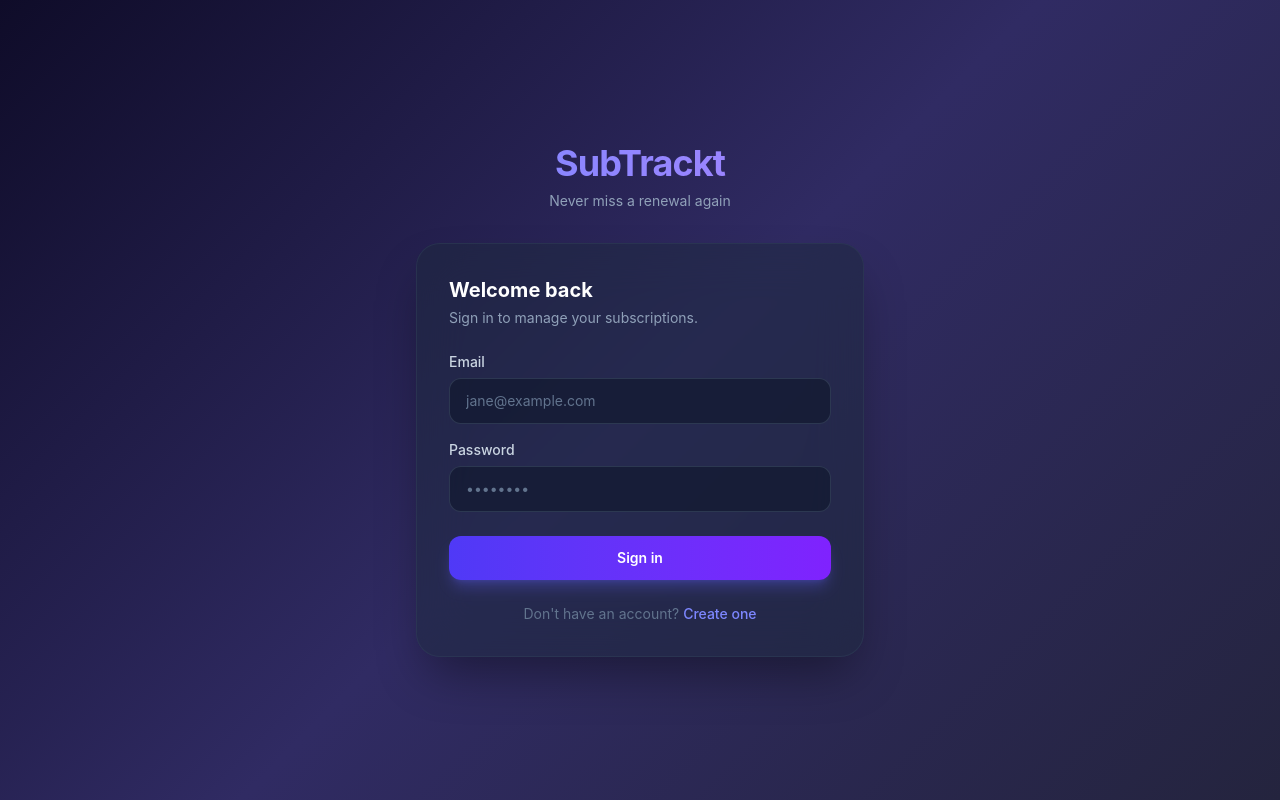
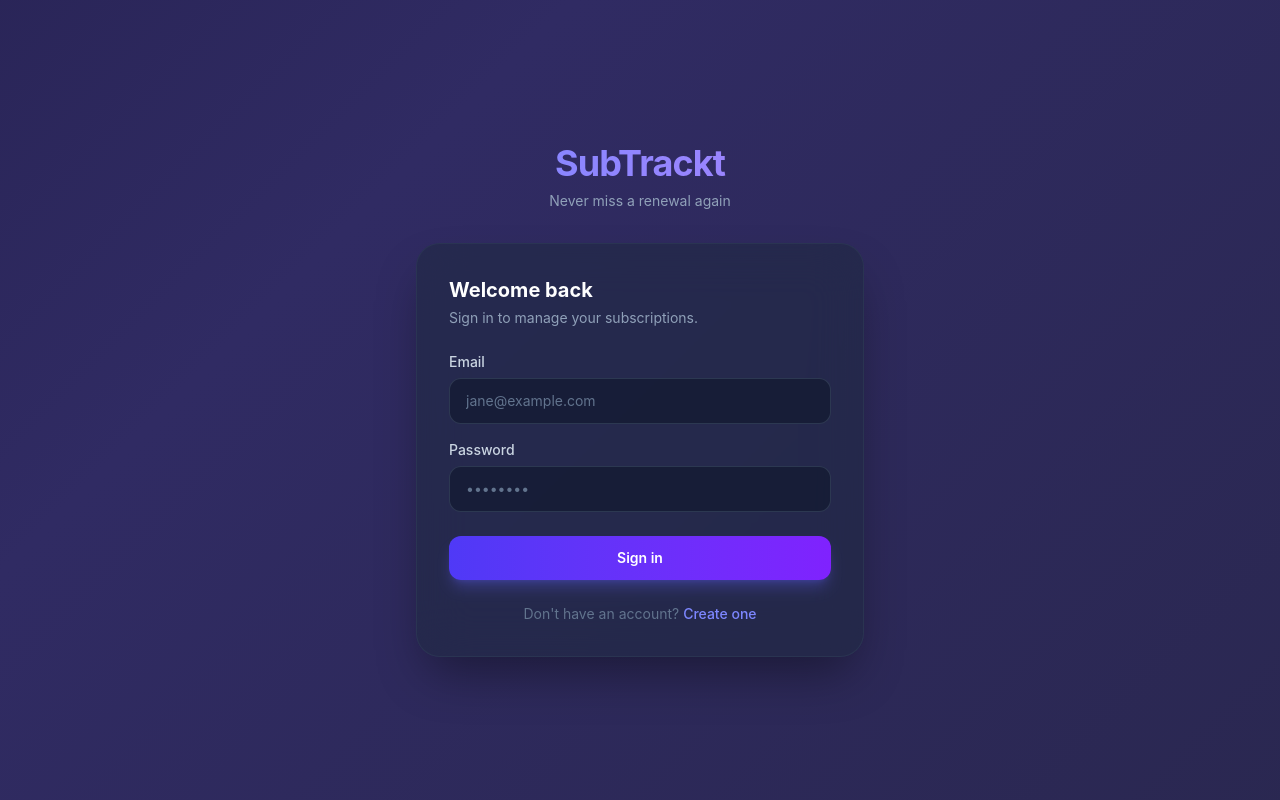
Before and after one commit to maneeshgoud-dev/SubtrakT, a React (Vite) app in the folder frontend/: page /login in a window 1280 px wide. Built offline with nearby package versions, Linux system fonts and the light colour scheme; no server answers.

Commit message:
changed the background color to be live

```diff
--- a/frontend/src/index.css
+++ b/frontend/src/index.css
@@ -7,8 +7,20 @@
 
 body {
   background: linear-gradient(135deg, #0f0c29 0%, #302b63 50%, #24243e 100%);
+  background-size: 300% 300%;
+  background-attachment: fixed;
+  animation: live-gradient 18s ease-in-out infinite;
   min-height: 100vh;
   color: #f1f5f9;
+}
+
+@keyframes live-gradient {
+  0%, 100% { background-position: 0% 50%; }
+  50% { background-position: 100% 50%; }
+}
+
+@media (prefers-reduced-motion: reduce) {
+  body { animation: none; }
 }
 
 ::-webkit-scrollbar { width: 5px; }
```
